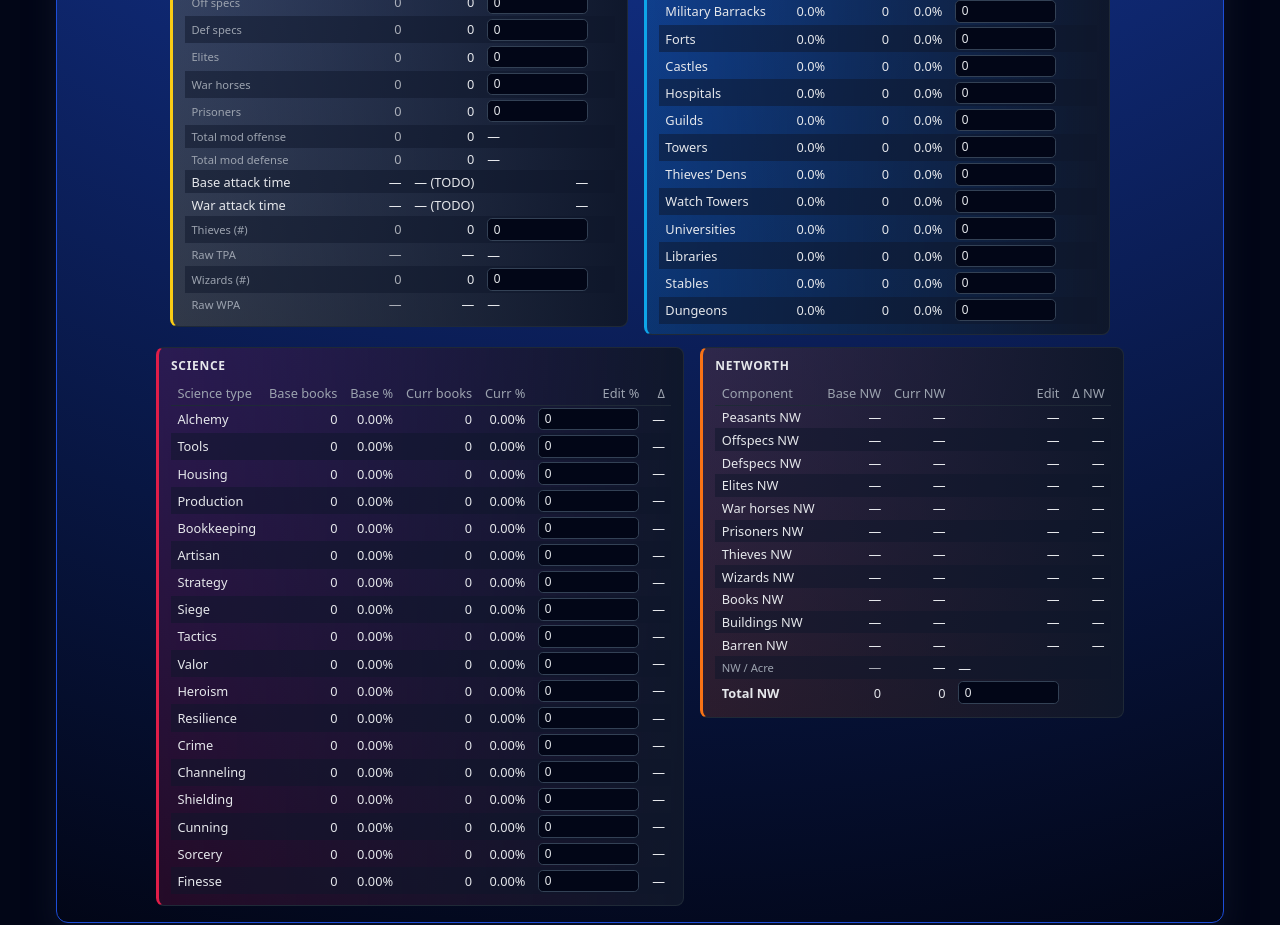
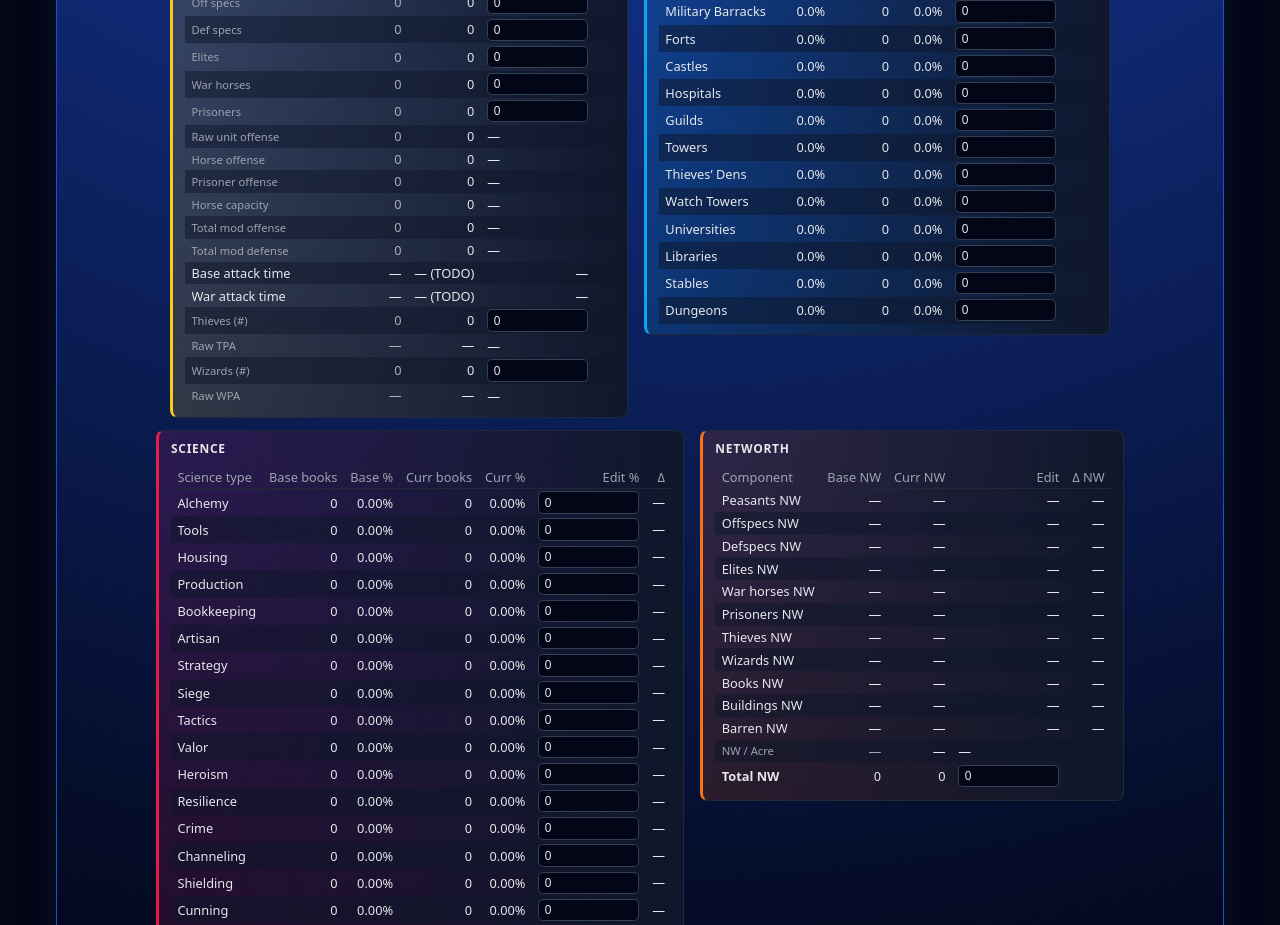
Before and after one commit to Kristoaster/utopia-province-sim, a React (Vite) app: page / in a window 1280 px wide. Shown: the part 1280-2205 px from the top of the page. Built offline with nearby package versions, Linux system fonts and the light colour scheme.

Commit message:
manual + calc dual implementation

```diff
--- a/src/App.tsx
+++ b/src/App.tsx
@@ -1410,6 +1410,55 @@ function App() {
                                 />
 
                                 <SnapshotMetric
+                                    label="Raw unit offense"
+                                    baseline={simpleMetricCell(
+                                        baselineMetrics.militaryResult.rawUnitOffense,
+                                        (v) => v.toFixed(0)
+                                    )}
+                                    current={simpleMetricCell(
+                                        militaryResult.rawUnitOffense,
+                                        (v) => v.toFixed(0)
+                                    )}
+                                />
+
+                                <SnapshotMetric
+                                    label="Horse offense"
+                                    baseline={simpleMetricCell(
+                                        baselineMetrics.militaryResult.rawHorseOffense,
+                                        (v) => v.toFixed(0)
+                                    )}
+                                    current={simpleMetricCell(
+                                        militaryResult.rawHorseOffense,
+                                        (v) => v.toFixed(0)
+                                    )}
+                                />
+
+                                <SnapshotMetric
+                                    label="Prisoner offense"
+                                    baseline={simpleMetricCell(
+                                        baselineMetrics.militaryResult.rawPrisonerOffense,
+                                        (v) => v.toFixed(0)
+                                    )}
+                                    current={simpleMetricCell(
+                                        militaryResult.rawPrisonerOffense,
+                                        (v) => v.toFixed(0)
+                                    )}
+                                />
+
+                                <SnapshotMetric
+                                    label="Horse capacity"
+                                    baseline={simpleMetricCell(
+                                        baselineMetrics.militaryResult.horseCapacity,
+                                        (v) => v.toLocaleString()
+                                    )}
+                                    current={simpleMetricCell(
+                                        militaryResult.horseCapacity,
+                                        (v) => v.toLocaleString()
+                                    )}
+                                    showPercentDelta={false}
+                                />
+
+                                <SnapshotMetric
                                     label="Total mod offense"
                                     baseline={simpleMetricCell(
                                         baselineMetrics.militaryResult.modOffense,
@@ -1503,6 +1552,24 @@ function App() {
                                 />
                                 </tbody>
                             </table>
+
+                            {militaryResult.notes.length > 0 && (
+                                <div
+                                    style={{
+                                        marginTop: "0.5rem",
+                                        fontSize: "0.72rem",
+                                        color: "#facc15",
+                                        display: "flex",
+                                        flexDirection: "column",
+                                        gap: "0.2rem",
+                                    }}
+                                >
+                                    {militaryResult.notes.map((note, index) => (
+                                        <div key={index}>• {note}</div>
+                                    ))}
+                                </div>
+                            )}
+
                         </section>
 
 
--- a/src/utopia/calc/military.ts
+++ b/src/utopia/calc/military.ts
@@ -6,12 +6,42 @@ import { BUILDINGS } from "../data/buildings";
 import { calculateBE } from "./be.ts";
 
 export interface MilitaryResult {
+    rawUnitOffense: number;
+    rawHorseOffense: number;
+    rawPrisonerOffense: number;
     rawOffense: number;
     rawDefense: number;
     ome: number;
     dme: number;
     modOffense: number;
     modDefense: number;
+    horseCapacity: number;
+    horseCapHit: boolean;
+    notes: string[];
+}
+
+function getHorseOffensePerHorse(prov: Province): number {
+    const race = RACES[prov.race];
+
+    if (!race) return 2;
+
+    if (race.restrictions.noWarHorses) {
+        return 0;
+    }
+
+    return race.id === "HUMAN" ? 3 : 2;
+}
+
+function getPrisonerOffensePerPrisoner(_prov: Province): number {
+    // Age 114 rule per your spec:
+    // all active races use 8 offense prisoners
+    return 8;
+}
+
+function getHorseCapacity(prov: Province): number {
+    // Current project default:
+    // horses can only be sent by attacking units
+    return prov.soldiers + prov.offSpecs + prov.elites;
 }
 
 export function calculateMilitary(prov: Province): MilitaryResult {
@@ -20,12 +50,18 @@ export function calculateMilitary(prov: Province): MilitaryResult {
 
     if (!race) {
         return {
+            rawUnitOffense: 0,
+            rawHorseOffense: 0,
+            rawPrisonerOffense: 0,
             rawOffense: 0,
             rawDefense: 0,
             ome: 1,
             dme: 1,
             modOffense: 0,
             modDefense: 0,
+            horseCapacity: 0,
+            horseCapHit: false,
+            notes: [],
         };
     }
 
@@ -34,7 +70,7 @@ export function calculateMilitary(prov: Province): MilitaryResult {
     const eliteDefBonus = pers?.mods.eliteDefBonus ?? 0;
     const defSpecDefBonus = pers?.mods.defSpecDefBonus ?? 0;
 
-    const rawOffense =
+    const rawUnitOffense =
         prov.soldiers * units.soldier.off +
         prov.offSpecs * units.offSpec.off +
         prov.elites * units.elite.off;
@@ -43,6 +79,34 @@ export function calculateMilitary(prov: Province): MilitaryResult {
         prov.soldiers * units.soldier.def +
         prov.defSpecs * (units.defSpec.def + defSpecDefBonus) +
         prov.elites * (units.elite.def + eliteDefBonus);
+
+    const horseOffensePerHorse = getHorseOffensePerHorse(prov);
+    const prisonerOffensePerPrisoner = getPrisonerOffensePerPrisoner(prov);
+
+    const rawHorseOffense = prov.horses * horseOffensePerHorse;
+    const rawPrisonerOffense = prov.prisoners * prisonerOffensePerPrisoner;
+
+    const rawOffense =
+        rawUnitOffense +
+        rawHorseOffense +
+        rawPrisonerOffense;
+
+    const horseCapacity = getHorseCapacity(prov);
+    const horseCapHit = prov.horses > horseCapacity;
+
+    const notes: string[] = [];
+
+    if (race.restrictions.noWarHorses && prov.horses > 0) {
+        notes.push(
+            `${race.display} cannot use war horses in Age 114, so horse offense is treated as 0.`
+        );
+    }
+
+    if (horseCapHit) {
+        notes.push(
+            `Horse cap exceeded: ${prov.horses.toLocaleString()} horses vs ${horseCapacity.toLocaleString()} attacking units. All entered horses are currently counted in offense.`
+        );
+    }
 
     const acres = prov.acres || 1;
 
@@ -97,11 +161,17 @@ export function calculateMilitary(prov: Province): MilitaryResult {
     const modDefense = rawDefense * dme;
 
     return {
+        rawUnitOffense,
+        rawHorseOffense,
+        rawPrisonerOffense,
         rawOffense,
         rawDefense,
         ome,
         dme,
         modOffense,
         modDefense,
+        horseCapacity,
+        horseCapHit,
+        notes,
     };
 }
```
